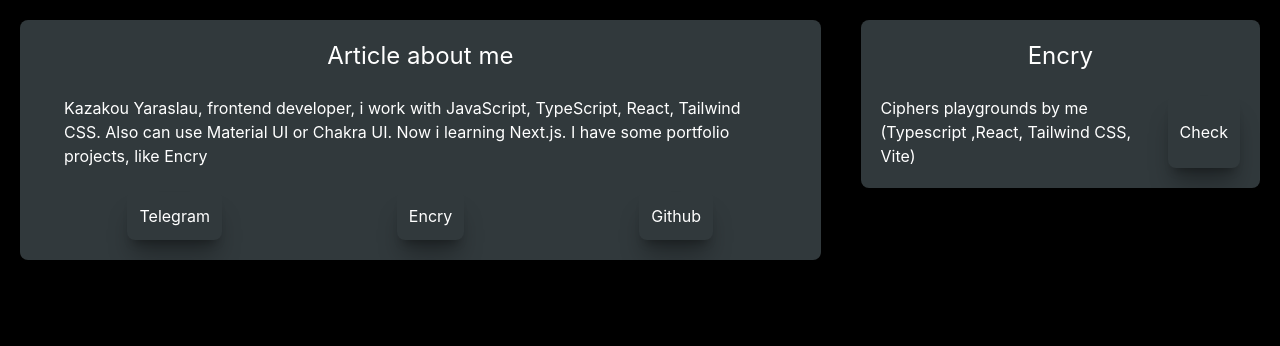
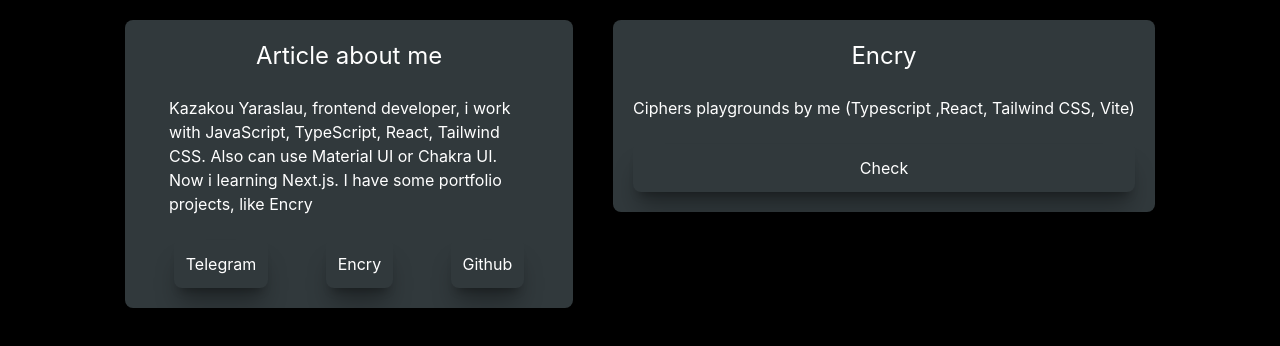
Before and after one commit to Mor9ak/portfolio, a React (Vite) app: page / in a window 1280 px wide. Shown: the top 346 px of the page. Built offline with nearby package versions, Linux system fonts and the light colour scheme.

Commit message:
Small style-adaptation fixes at Article.tsx and Section.tsx and Button.tsx

```diff
--- a/src/shared/Button.tsx
+++ b/src/shared/Button.tsx
@@ -6,7 +6,7 @@ interface buttonProps {
 const Button = (props : buttonProps) => {
     return (
         <a href={props.link} target="_blank" rel="noreferrer"
-           className={"p-3 rounded-lg shadow-xl/30 cursor-pointer flex text-center" +
+           className={"p-3 rounded-lg shadow-xl/30 cursor-pointer flex text-center w-fit" +
                "bg-bgArticle hover:bg-bgArticleHover items-center justify-center"}>
             {props.title}
         </a>
--- a/src/widgets/Article.tsx
+++ b/src/widgets/Article.tsx
@@ -13,7 +13,7 @@ interface ArtInfo {
 
 const Article = (props: ArtInfo) => {
     return (
-        <article className={"[&>*]:text-textCol bg-bgArticle flex flex-col w-fit m-5 p-2 rounded-lg *:m-3 self-start"}>
+        <article className={"[&>*]:text-textCol bg-bgArticle flex flex-col w-fit m-5 p-2 rounded-lg *:m-3 self-start max-w-md"}>
             <h2 className={"text-2xl flex items-center justify-center"}>{props.title}</h2>
             <p className={"flex items-center justify-center px-6"}>{props.text}</p>
             <div id={"buttonSec"} className={"flex items-center justify-around *:rounded-lg *:text-textCol"}>
--- a/src/widgets/Section.tsx
+++ b/src/widgets/Section.tsx
@@ -14,10 +14,8 @@ const Section = (props : SectionProps) => {
     return (
         <section className={"[&>*]:text-textCol bg-bgArticle flex flex-col w-fit m-5 p-2 rounded-lg *:m-3 self-start"}>
             <h2 className={'text-2xl text-center'}>{props.title}</h2>
-            <div className={'flex flex-row justify-between'}>
-                <p>{props.description}</p>
-                <Button link={props.link.url} title={props.link.title} />
-            </div>
+            <p>{props.description}</p>
+            <Button link={props.link.url} title={props.link.title} />
         </section>
     );
 }
```
